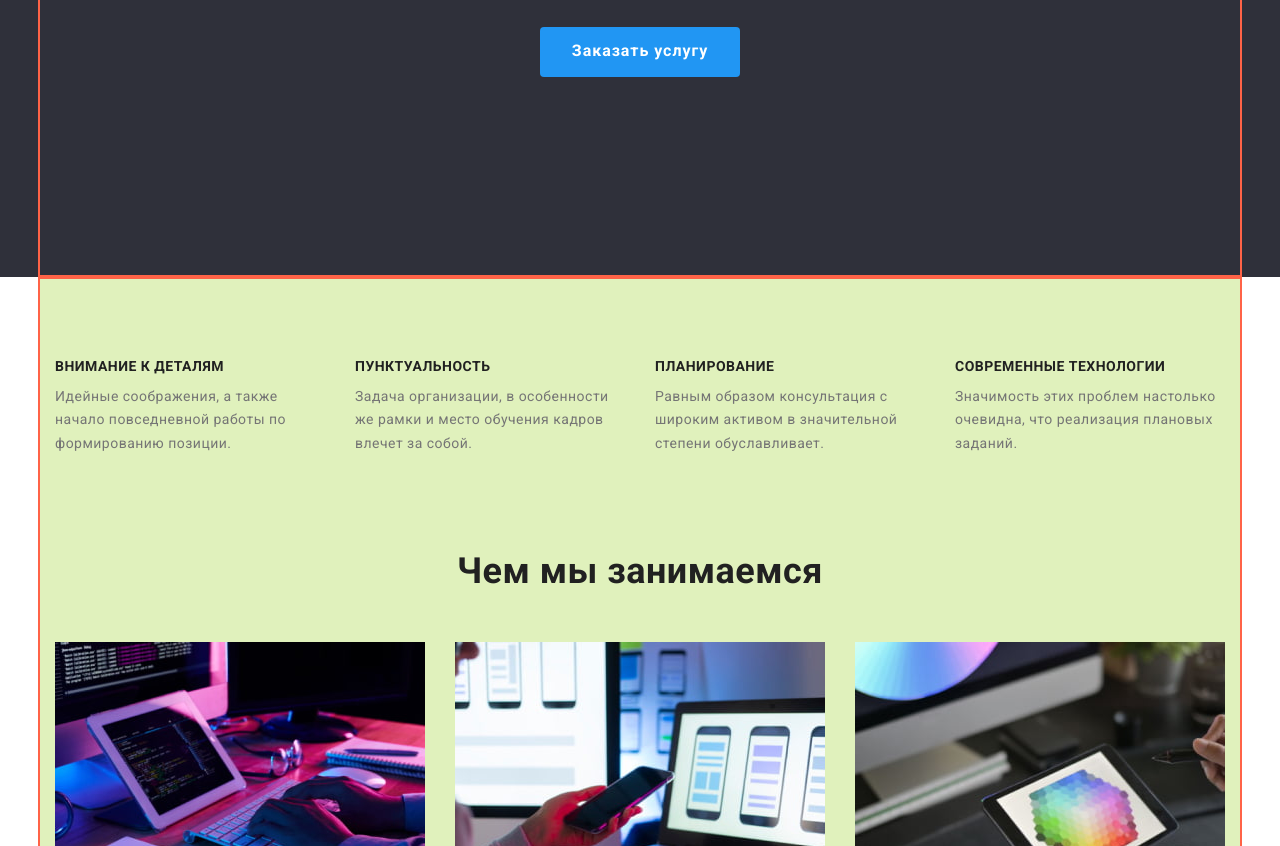
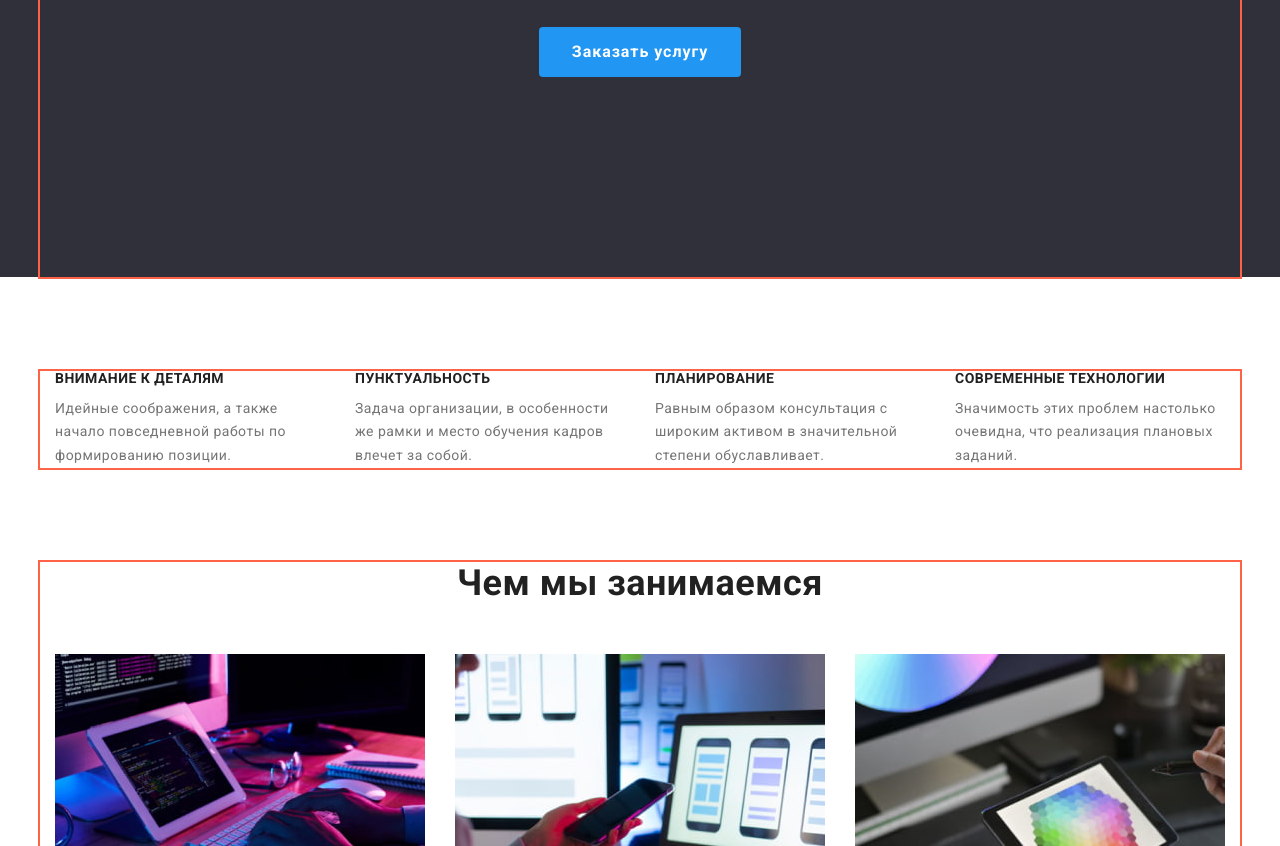
Before and after one commit to AlexandrSukovach/goit-markup-hw-03, a plain HTML site: page index.html in a window 1280 px wide. Shown: the part 446-1292 px from the top of the page. Drawn offline with nearby package versions, Linux system fonts and the light colour scheme.

Commit message:
изменен footer на portfolio, изменение section declaration and workзменение

```diff
--- a/css/styles.css
+++ b/css/styles.css
@@ -115,7 +115,7 @@ a {
 .hero {
    background-color: var(--section-background);
    text-align: center;
-
+   margin-bottom: 94px;
 }
 
 .hero-content {
@@ -140,17 +140,22 @@ button {
    border: 1px solid transparent;
 }
 
+
 .hero button {
    background-color: var(--logo-background-color);
    color: var(--accent-color);
    font-weight: 700;
    border-radius: 4px;
-   line-height: 1.8;
+   line-height: 1.87;
+   letter-spacing: 0.06em;
    height: 50px;
-   width: 200px;
-   letter-spacing: 0.06em;
+   min-width: 200px;
+   padding-left: 32px;
+   padding-right: 32px;
 
 }
+
+
 
 .hero button:hover,
 .hero button:focus {
@@ -158,21 +163,17 @@ button {
 }
 
 /*------------ declaration--------- */
-.declaration-work {
-   background-color: rgb(224, 241, 188);
-   padding-bottom: 94px;
-   outline: 2px solid tomato;
-}
+
 
 .declaration-text {
    padding-left: 15px;
    padding-right: 15px;
-   padding-top: 82px;
-   padding-bottom: 94px;
+   margin-bottom: 94px;
 }
 
 .declaration-list {
    display: flex;
+   justify-content: center;
 
 }
 
@@ -205,6 +206,7 @@ button {
 .work-content {
    padding-left: 15px;
    padding-right: 15px;
+   margin-bottom: 94px;
 
 }
 
--- a/index.html
+++ b/index.html
@@ -53,11 +53,9 @@
 
       </section>
       <!-- declaration -->
-      <section class="declaration-work container">
-         <!-- Скрытый заголовок h1-->
-         <h1 class="visually-hidden">our approach to work and opportunities</h1>
+
       <section class="declaration">
-            <div class="declaration-text">
+         <div class="declaration-text container">
             <ul class="declaration-list list">
                <li>
                   <h3>Внимание к деталям</h3>
@@ -81,7 +79,7 @@
       </section>
       <!-- work -->
       <section class="work">
-            <div class="work-content">
+         <div class="work-content container">
             <h2 class="work-title">Чем мы занимаемся</h2>
             <ul class="work-images list">
                <li>
@@ -97,7 +95,7 @@
          </div>
 
       </section>
-      </section>
+
 
       <!-- our team -->
       <section class="our-team">
```
Also changed, not shown: portfolio.html (+3 -0 lines). Lines whose indentation alone changed are shown as unchanged.
